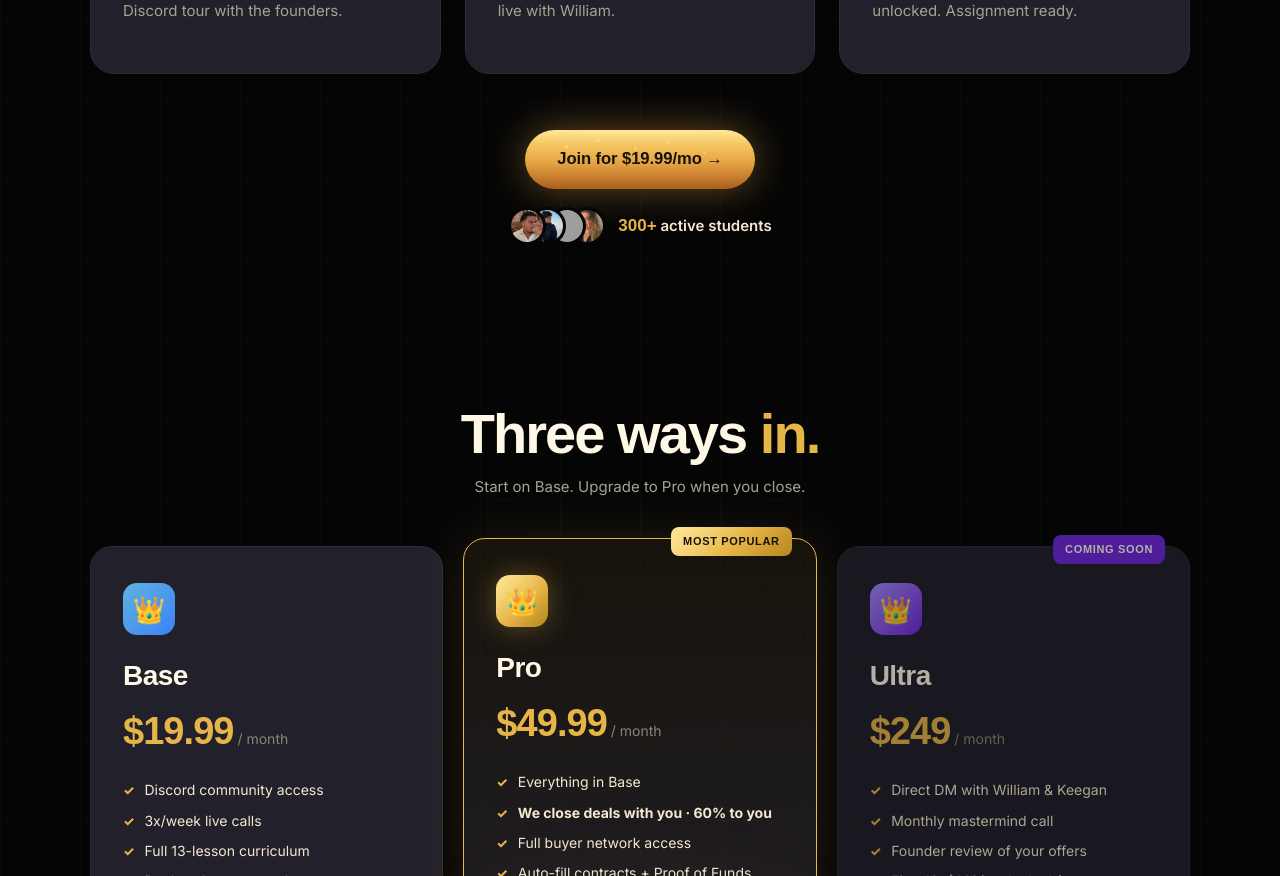
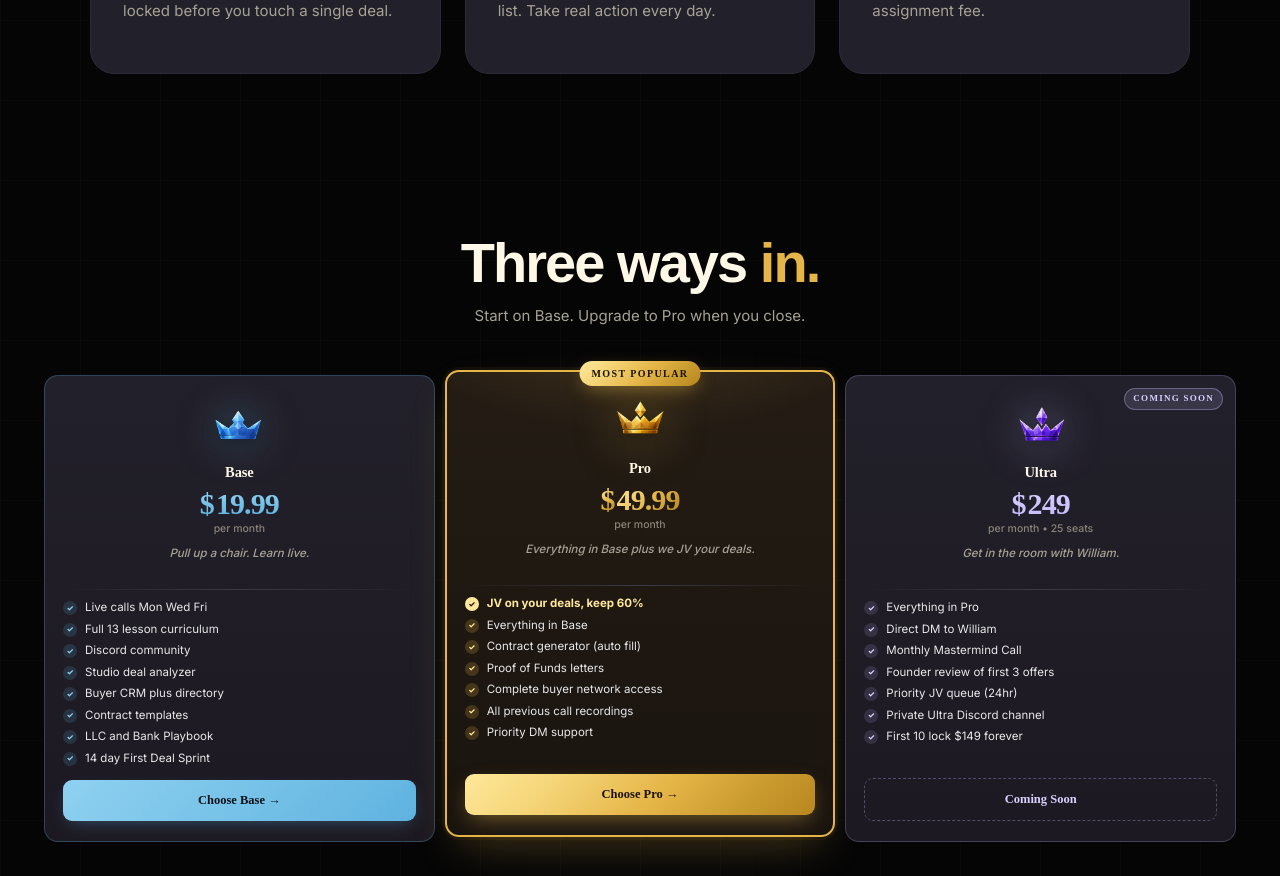
Before and after one commit to keeganburke/real-venture-landing, a Next.js app: page / in a window 1280 px wide. Shown: the part 4700-5576 px from the top of the page. Built offline with nearby package versions, Linux system fonts and the light colour scheme; grey boxes are pictures that could not be loaded; a web font is replaced by a local one.

Commit message:
polish: higher flip trigger, split red bullet, phases rewrite, remove phases CTA, inline pricing = modal UI

```diff
--- a/app/components/ToolkitCards.tsx
+++ b/app/components/ToolkitCards.tsx
@@ -329,9 +329,9 @@ export default function ToolkitCards() {
           );
         }
       },
-      // Observation zone is a band 10-25% from the viewport top: cards flip
-      // once scrolled near the top, not on entry from the bottom.
-      { threshold: 0, rootMargin: "-10% 0px -75% 0px" }
+      // Observation zone is the top 15% of the viewport: cards flip as they
+      // cross the top edge, while the user is still reading them.
+      { threshold: 0, rootMargin: "0% 0px -85% 0px" }
     );
     cardRefs.current.forEach((el) => el && observer.observe(el));
     return () => observer.disconnect();
--- a/app/globals.css
+++ b/app/globals.css
@@ -589,30 +589,6 @@ body.modal-open{overflow:hidden}
 .lp-phase-desc{color:var(--mut-dark-hi);font-size:clamp(13px,1.3vw,15px);line-height:1.5}
 
 .lp-pricing{padding:var(--sp-section) 0}
-.lp-tier-stack{display:grid;grid-template-columns:1fr;gap:16px;max-width:480px;margin:0 auto;align-items:stretch}
-@media(min-width:900px){.lp-tier-stack{grid-template-columns:repeat(3,1fr);gap:20px;max-width:1100px}}
-.lp-tier{background:var(--card-dark);border:1px solid var(--line-dark);border-radius:22px;padding:26px 22px;position:relative;display:flex;flex-direction:column}
-@media(min-width:900px){.lp-tier{padding:36px 32px}}
-.lp-tier.pro{border-color:var(--gold);background:linear-gradient(180deg,rgba(229,181,71,.08),var(--card-dark));box-shadow:0 0 60px rgba(229,181,71,.14)}
-@media(min-width:900px){.lp-tier.pro{transform:translateY(-8px)}}
-.lp-tier.ultra{opacity:.70}
-.lp-tier-crown{width:40px;height:40px;border-radius:11px;display:flex;align-items:center;justify-content:center;font-size:20px;margin-bottom:16px;background:linear-gradient(135deg,#5FB3E0,#3b82f6)}
-@media(min-width:900px){.lp-tier-crown{width:52px;height:52px;border-radius:14px;font-size:26px;margin-bottom:20px}}
-.lp-tier.pro .lp-tier-crown{background:var(--cta);box-shadow:0 0 28px rgba(229,181,71,.35)}
-.lp-tier.ultra .lp-tier-crown{background:linear-gradient(135deg,#a78bfa,#6d28d9)}
-.lp-tier-name{font-family:"Cabinet Grotesk",sans-serif;font-weight:900;font-size:clamp(22px,2.4vw,28px);color:var(--txt-dark-hi);margin-bottom:6px;letter-spacing:-.02em}
-.lp-tier-price{color:var(--txt-dark);font-size:15px;margin-bottom:20px}
-.lp-tier-price b{font-family:"Cabinet Grotesk",sans-serif;font-weight:900;font-size:clamp(28px,3.2vw,38px);color:var(--gold);letter-spacing:-.025em}
-.lp-tier-price span{color:var(--mut-dark);font-weight:400;font-size:14px}
-.lp-tier-badge{position:absolute;top:-12px;right:24px;font-family:"Cabinet Grotesk",sans-serif;font-weight:800;font-size:11px;padding:6px 12px;border-radius:8px;letter-spacing:.06em;text-transform:uppercase}
-.lp-tier.pro .lp-tier-badge{background:var(--cta);color:#1a1208}
-.lp-tier.ultra .lp-tier-badge{background:#6d28d9;color:var(--txt-dark-hi)}
-.lp-tier-feats{list-style:none;padding:0;margin:0 0 20px;display:flex;flex-direction:column;gap:10px;flex:1}
-.lp-tier-feats li{display:flex;align-items:flex-start;gap:10px;font-size:clamp(12.5px,1.2vw,14px);color:var(--txt-dark);line-height:1.45}
-.lp-tier-feats li::before{content:"✓";color:var(--gold);font-weight:800;font-size:13px;margin-top:1px;flex-shrink:0}
-.lp-tier-cta{background:var(--card-dark-hi);color:var(--txt-dark);border:1px solid var(--line-dark-hi);padding:15px;border-radius:14px;font-family:"Cabinet Grotesk",sans-serif;font-weight:800;font-size:15px;width:100%;letter-spacing:-.005em;cursor:pointer}
-.lp-tier.pro .lp-tier-cta{background:var(--cta);color:var(--cta-text);border:none;box-shadow:0 0 60px rgba(229,181,71,.45),0 0 120px rgba(229,181,71,.18)}
-.lp-tier.ultra .lp-tier-cta{background:var(--card-dark);color:var(--mut-dark);cursor:not-allowed}
 
 .lp-reviews{padding:var(--sp-section) 0;background:var(--bg-deep);border-top:1px solid var(--line-dark)}
 .lp-review-summary{display:flex;justify-content:center;align-items:center;gap:18px;margin:0 auto 28px;padding:20px 26px;background:var(--card-dark);border:1px solid var(--line-dark);border-radius:16px;max-width:400px}
--- a/app/page.tsx
+++ b/app/page.tsx
@@ -9,7 +9,8 @@ import ToolkitCards from "./components/ToolkitCards";
 
 const LP_COMPARE_BAD = [
   "Watch YouTube for hours without taking action",
-  "Random advice from random people, trying to piece all the information together yourself, getting stuck with nowhere to ask questions",
+  "Trying to piece all the information together yourself",
+  "Getting stuck with nowhere to ask questions",
   "No idea how to actually spot a deal",
   "Never talked to a real cash buyer, no reliable path to finding buyers",
   "Quit after one week because it seems hopeless",
@@ -28,21 +29,21 @@ const LP_COMPARE_GOOD = [
 const LP_PHASES = [
   {
     num: "01",
-    step: "Phase 1 · Days 1-3",
+    step: "Phase 1 · Days 1-4",
     title: "Learn the fundamentals",
-    desc: "Live onboarding call. 3-lesson intensive. LLC + business bank setup. Discord tour with the founders.",
+    desc: "Watch the course content and jump in the live streams. Get the framework locked before you touch a single deal.",
   },
   {
     num: "02",
-    step: "Phase 2 · Days 4-9",
-    title: "Analyze your first deals",
-    desc: "Deal analyzer training. Pull comps like a pro. Run 10 deals through the calculator live with William.",
+    step: "Phase 2 · Days 5-9",
+    title: "Analyze deals and find buyers",
+    desc: "Start pulling comps and running deals through the analyzer. Build your buyer list. Take real action every day.",
   },
   {
     num: "03",
     step: "Phase 3 · Days 10-14",
-    title: "Send offers, sign contracts",
-    desc: "Contract templates. Outreach scripts. First offer sent. Buyer network unlocked. Assignment ready.",
+    title: "Send offers and get paid",
+    desc: "Use the vetted contracts to send offers, lock up your first deal, and collect your assignment fee.",
   },
 ];
 
@@ -282,9 +283,6 @@ export default function Home() {
                 </div>
               ))}
             </div>
-            <div className="lp-cta-after">
-              <CtaStrip onJoin={openPricing} />
-            </div>
           </div>
         </section>
 
@@ -294,47 +292,68 @@ export default function Home() {
               heading={<>Three ways <span>in.</span></>}
               sub="Start on Base. Upgrade to Pro when you close."
             />
-            <div className="lp-tier-stack">
-              <div className="lp-tier">
-                <div className="lp-tier-crown">{"\u{1F451}"}</div>
-                <div className="lp-tier-name">Base</div>
-                <div className="lp-tier-price"><b>$19.99</b><span> / month</span></div>
-                <ul className="lp-tier-feats">
-                  <li>Discord community access</li>
-                  <li>3x/week live calls</li>
-                  <li>Full 13-lesson curriculum</li>
-                  <li>Deal analyzer + templates</li>
-                  <li>14-day First Deal Sprint</li>
+            <div className="modal-tiers lp-pricing-tiers">
+
+              <div className="tier base">
+                <div className="tier-icon"><img src="/crowns/base.png" alt="Base" width={62} height={54} /></div>
+                <div className="tier-name">Base</div>
+                <div className="tier-price"><span className="cur">$</span><span className="amt">19.99</span></div>
+                <div className="tier-per">per month</div>
+                <div className="tier-tag">Pull up a chair. Learn live.</div>
+                <div className="tier-divider"></div>
+                <ul className="tier-feats">
+                  <li><span className="chk">{"✓"}</span>Live calls Mon Wed Fri</li>
+                  <li><span className="chk">{"✓"}</span>Full 13 lesson curriculum</li>
+                  <li><span className="chk">{"✓"}</span>Discord community</li>
+                  <li><span className="chk">{"✓"}</span>Studio deal analyzer</li>
+                  <li><span className="chk">{"✓"}</span>Buyer CRM plus directory</li>
+                  <li><span className="chk">{"✓"}</span>Contract templates</li>
+                  <li><span className="chk">{"✓"}</span>LLC and Bank Playbook</li>
+                  <li><span className="chk">{"✓"}</span>14 day First Deal Sprint</li>
                 </ul>
-                <button className="lp-tier-cta" onClick={openPricing}>Get started {"\u2192"}</button>
+                <button className="tier-cta" onClick={openPricing}>Choose Base {"→"}</button>
               </div>
-              <div className="lp-tier pro">
-                <span className="lp-tier-badge">Most Popular</span>
-                <div className="lp-tier-crown">{"\u{1F451}"}</div>
-                <div className="lp-tier-name">Pro</div>
-                <div className="lp-tier-price"><b>$49.99</b><span> / month</span></div>
-                <ul className="lp-tier-feats">
-                  <li>Everything in Base</li>
-                  <li><b>We close deals with you {"\u00b7"} 60% to you</b></li>
-                  <li>Full buyer network access</li>
-                  <li>Auto-fill contracts + Proof of Funds</li>
-                  <li>All call recordings + priority DM</li>
+
+              <div className="tier pro">
+                <div className="ribbon">Most Popular</div>
+                <div className="tier-icon"><img src="/crowns/pro.png" alt="Pro" width={62} height={54} /></div>
+                <div className="tier-name">Pro</div>
+                <div className="tier-price"><span className="cur">$</span><span className="amt">49.99</span></div>
+                <div className="tier-per">per month</div>
+                <div className="tier-tag">Everything in Base plus we JV your deals.</div>
+                <div className="tier-divider"></div>
+                <ul className="tier-feats">
+                  <li className="hero"><span className="chk">{"✓"}</span>JV on your deals, keep 60%</li>
+                  <li><span className="chk">{"✓"}</span>Everything in Base</li>
+                  <li><span className="chk">{"✓"}</span>Contract generator (auto fill)</li>
+                  <li><span className="chk">{"✓"}</span>Proof of Funds letters</li>
+                  <li><span className="chk">{"✓"}</span>Complete buyer network access</li>
+                  <li><span className="chk">{"✓"}</span>All previous call recordings</li>
+                  <li><span className="chk">{"✓"}</span>Priority DM support</li>
                 </ul>
-                <button className="lp-tier-cta" onClick={openPricing}>Join Pro {"\u2192"}</button>
+                <button className="tier-cta" onClick={openPricing}>Choose Pro {"→"}</button>
               </div>
-              <div className="lp-tier ultra">
-                <span className="lp-tier-badge">Coming Soon</span>
-                <div className="lp-tier-crown">{"\u{1F451}"}</div>
-                <div className="lp-tier-name">Ultra</div>
-                <div className="lp-tier-price"><b>$249</b><span> / month</span></div>
-                <ul className="lp-tier-feats">
-                  <li>{"Direct DM with William & Keegan"}</li>
-                  <li>Monthly mastermind call</li>
-                  <li>Founder review of your offers</li>
-                  <li>First 10: $149/mo locked forever</li>
+
+              <div className="tier ultra">
+                <div className="ribbon coming">Coming Soon</div>
+                <div className="tier-icon"><img src="/crowns/ultra.png" alt="Ultra" width={62} height={54} /></div>
+                <div className="tier-name">Ultra</div>
+                <div className="tier-price"><span className="cur">$</span><span className="amt">249</span></div>
+                <div className="tier-per">per month {"•"} 25 seats</div>
+                <div className="tier-tag">Get in the room with William.</div>
+                <div className="tier-divider"></div>
+                <ul className="tier-feats">
+                  <li><span className="chk">{"✓"}</span>Everything in Pro</li>
+                  <li><span className="chk">{"✓"}</span>Direct DM to William</li>
+                  <li><span className="chk">{"✓"}</span>Monthly Mastermind Call</li>
+                  <li><span className="chk">{"✓"}</span>Founder review of first 3 offers</li>
+                  <li><span className="chk">{"✓"}</span>Priority JV queue (24hr)</li>
+                  <li><span className="chk">{"✓"}</span>Private Ultra Discord channel</li>
+                  <li><span className="chk">{"✓"}</span>First 10 lock $149 forever</li>
                 </ul>
-                <button className="lp-tier-cta" disabled>Notify me</button>
+                <button className="tier-cta">Coming Soon</button>
               </div>
+
             </div>
           </div>
         </section>
```
